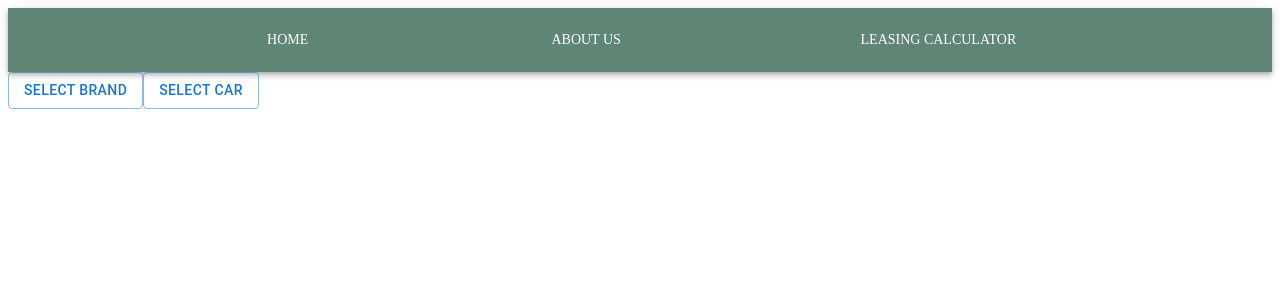
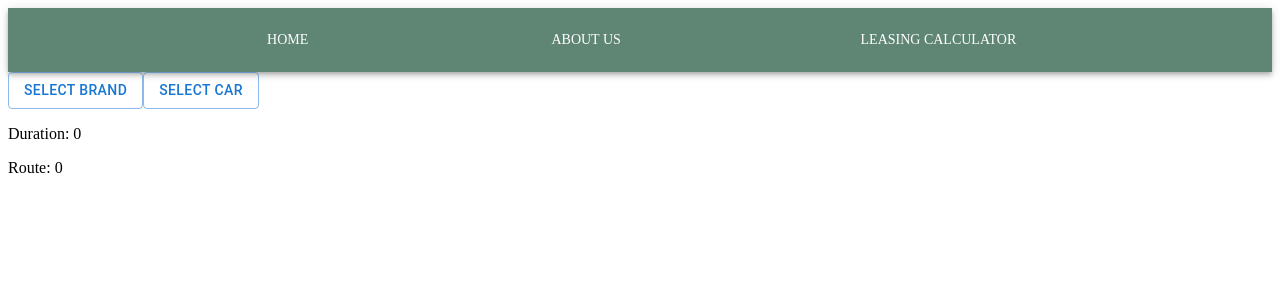
Before and after one commit to Latumi1192/ba_frontend, a Next.js app: page / in a window 1280 px wide. Shown: the top 300 px of the page. Built offline with nearby package versions, Linux system fonts and the light colour scheme.

Commit message:
Added Rechnung that interact with chosen options

```diff
--- a/src/features/presentation/components/LeasingDropdown.tsx
+++ b/src/features/presentation/components/LeasingDropdown.tsx
@@ -6,6 +6,7 @@ import { Box, ToggleButton, ToggleButtonGroup } from "@mui/material";
 import { CarServiceImpl } from "@/features/domain/services/CarServiceImpl";
 import { BrandServiceImpl } from "@/features/domain/services/BrandServiceImpl";
 import { Car } from "@/features/domain/dto/CarDTO";
+import Rechnung from "./Rechnung";
 
 export default function BasicMenu() {
   const CarServ = new CarServiceImpl();
@@ -32,22 +33,26 @@ export default function BasicMenu() {
     setAnchorEl2(null);
   };
 
-  const [alignment, setAlignment] = React.useState<string | null>("left");
+  const [alignment, setAlignment] = React.useState<string | null>("0");
 
   const handleAlignment = (
     event: React.MouseEvent<HTMLElement>,
     newAlignment: string | null
   ) => {
-    setAlignment(newAlignment);
+    if (newAlignment !== null) {
+      setAlignment(newAlignment);
+    }
   };
 
-  const [alignment2, setAlignment2] = React.useState<string | null>("left");
+  const [alignment2, setAlignment2] = React.useState<string | null>("0");
 
   const handleAlignment2 = (
     event: React.MouseEvent<HTMLElement>,
     newAlignment: string | null
   ) => {
-    setAlignment2(newAlignment);
+    if (newAlignment !== null) {
+      setAlignment2(newAlignment);
+    }
   };
 
   const [brand, setBrand] = React.useState<String>("Select Brand");
@@ -152,25 +157,26 @@ export default function BasicMenu() {
               onChange={handleAlignment2}
               aria-label="text alignment"
             >
-              <ToggleButton value="12" aria-label="left aligned">
+              <ToggleButton value="10000" aria-label="left aligned">
                 10.000 km
               </ToggleButton>
-              <ToggleButton value="24" aria-label="centered">
+              <ToggleButton value="15000" aria-label="centered">
                 15.000 km
               </ToggleButton>
-              <ToggleButton value="36" aria-label="right aligned">
+              <ToggleButton value="20000" aria-label="right aligned">
                 20.000 km
               </ToggleButton>
-              <ToggleButton value="48" aria-label="justified">
+              <ToggleButton value="25000" aria-label="justified">
                 25.000 km
               </ToggleButton>
-              <ToggleButton value="60" aria-label="justified">
+              <ToggleButton value="30000" aria-label="justified">
                 30.000 km
               </ToggleButton>
             </ToggleButtonGroup>
           </Box>
         </div>
       )}
+      <Rechnung duration={alignment} route={alignment2} />
     </Box>
   );
 }
--- /dev/null
+++ b/src/features/presentation/components/Rechnung.tsx
@@ -0,0 +1,18 @@
+import * as React from "react";
+
+interface RechnungProps {
+  // Define the props you want to accept
+  duration: string | null;
+  route: string | null;
+}
+
+const Rechnung: React.FC<RechnungProps> = (props) => {
+  return (
+    <div>
+      <p>Duration: {props.duration}</p>
+      <p>Route: {props.route}</p>
+    </div>
+  );
+};
+
+export default Rechnung;
```
